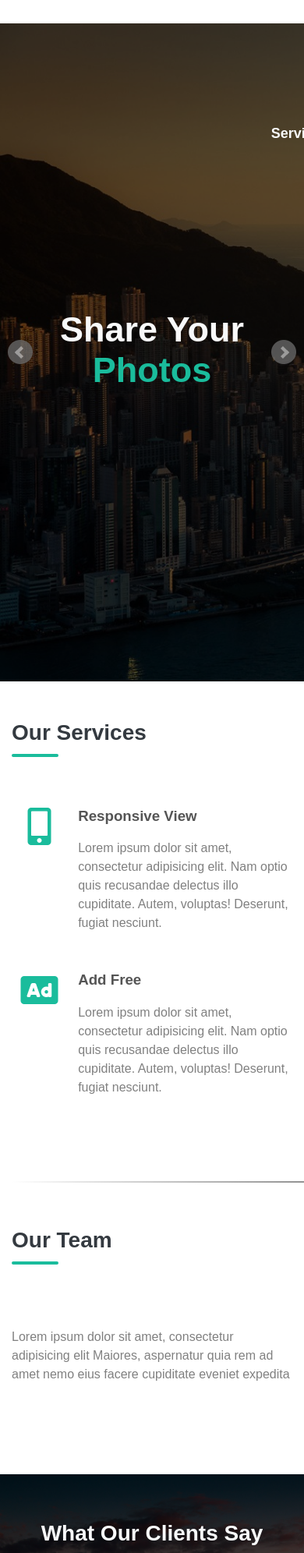
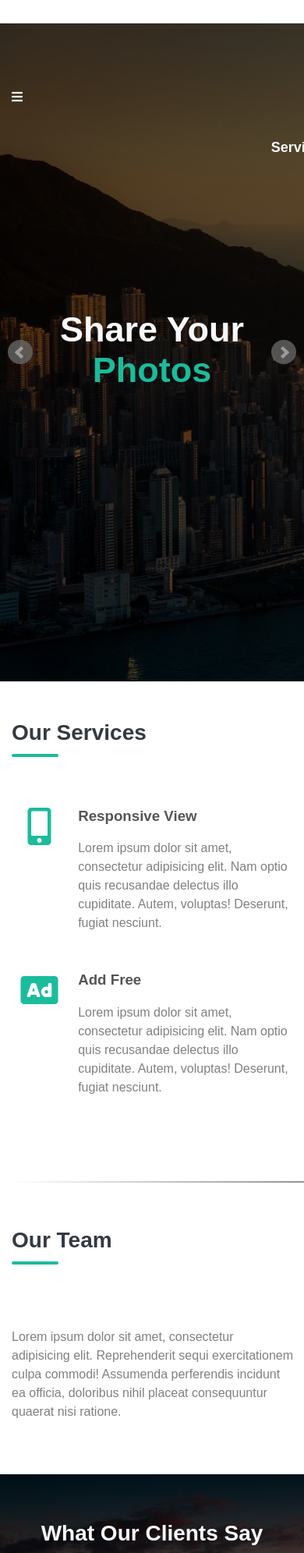
Before and after one commit to salahineo/Stocker, a plain HTML site: page index.html in a window 390 px wide. Shown: the top 1992 px of the page at 78% size. Drawn offline with Linux system fonts and the light colour scheme.

Commit message:
Update index File
Add responsive view to this project

```diff
--- a/index.html
+++ b/index.html
@@ -21,6 +21,7 @@
     <link rel="stylesheet" href="css/normalize.min.css" />
     <link rel="stylesheet" href="bxslider/jquery.bxslider.min.css" />
     <link rel="stylesheet" href="css/style.css" />
+    <link rel="stylesheet" href="css/media.css" />
 
     <!-- HTML5 Tags Compitability -->
     <!--[if lt IE 9]>
@@ -39,6 +40,10 @@
       <div class="container">
         <div class="brand">
           <h2>Stocker</h2>
+        </div>
+        <div class="bars">
+          <i class="fa fa-bars"></i>
+          <span class="borderArrow"></span>
         </div>
         <ul class="navLinks">
           <li class="navLink">
@@ -124,7 +129,6 @@
             </p>
           </div>
         </div>
-        <div class="clearfix"></div>
         <div class="service">
           <i class="fas fa-ad fa-3x"></i>
           <div class="info">
@@ -158,8 +162,8 @@
             </p>
           </div>
         </div>
-        <div class="clearfix"></div>
       </div>
+      <div class="clearfix"></div>
     </section>
     <!-- End Services -->
 
@@ -174,9 +178,10 @@
         <div class="teamContainer">
           <div class="info">
             <p class="sectionParagraph">
-              Lorem ipsum dolor sit amet, consectetur adipisicing elit Maiores,
-              aspernatur quia rem ad amet nemo eius facere cupiditate eveniet
-              expedita
+              Lorem ipsum dolor sit amet, consectetur adipisicing elit.
+              Reprehenderit sequi exercitationem culpa commodi! Assumenda
+              perferendis incidunt ea officia, doloribus nihil placeat
+              consequuntur quaerat nisi ratione.
             </p>
           </div>
           <div class="ourTeam">
@@ -393,6 +398,7 @@
             ></a>
           </div>
         </div>
+        <div class="specialClearFix"></div>
         <div class="posts">
           <h2>Recent Posts</h2>
           <div class="post">
@@ -415,7 +421,6 @@
             </div>
             <div class="clearfix"></div>
           </div>
-
           <div class="post">
             <div class="postImage">
               <img src="images/post-3.jpg" alt="Post 3" />
@@ -426,6 +431,7 @@
             </div>
           </div>
         </div>
+        <div class="specialClearFix2"></div>
         <div class="message">
           <h2>Contact Us</h2>
           <form>
```
